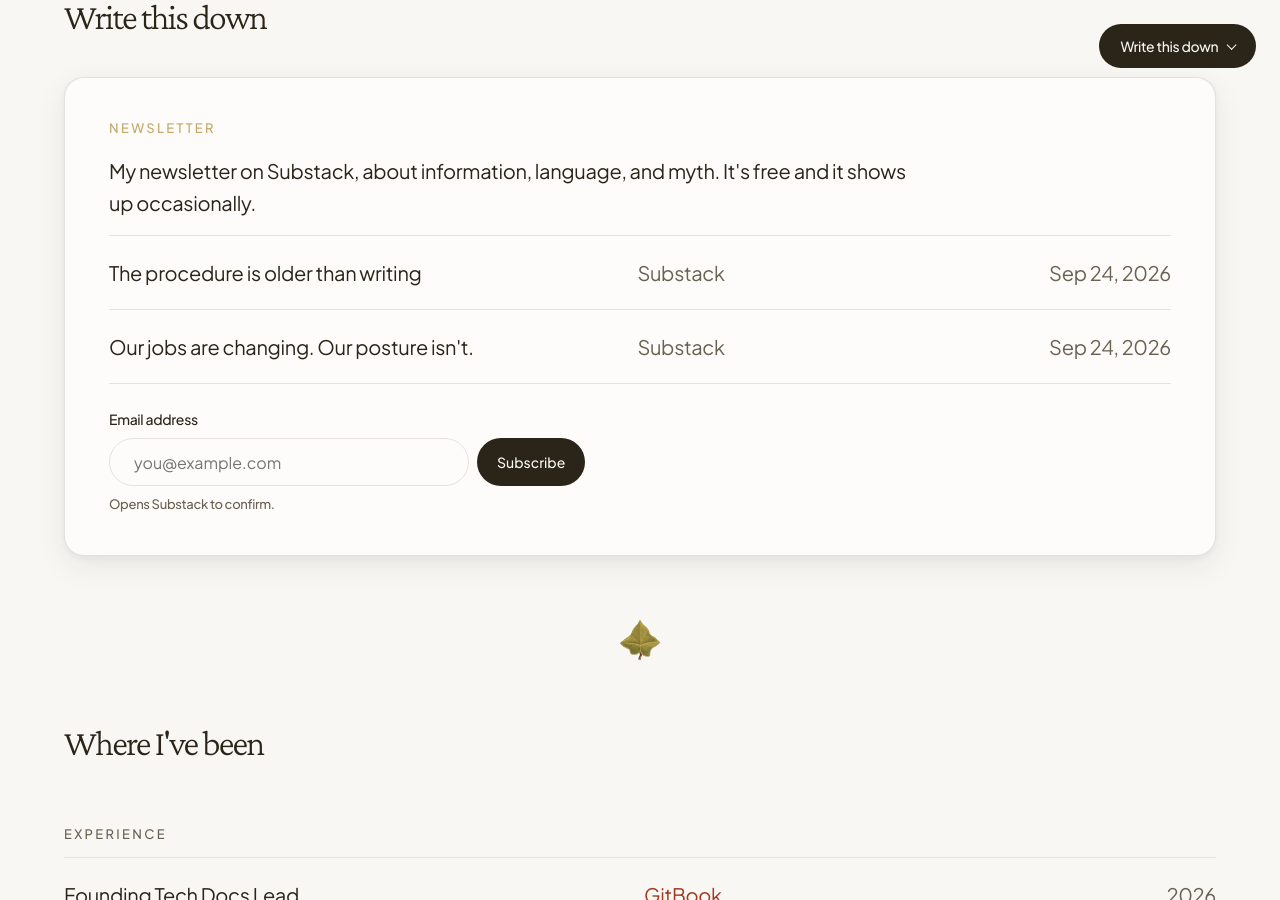
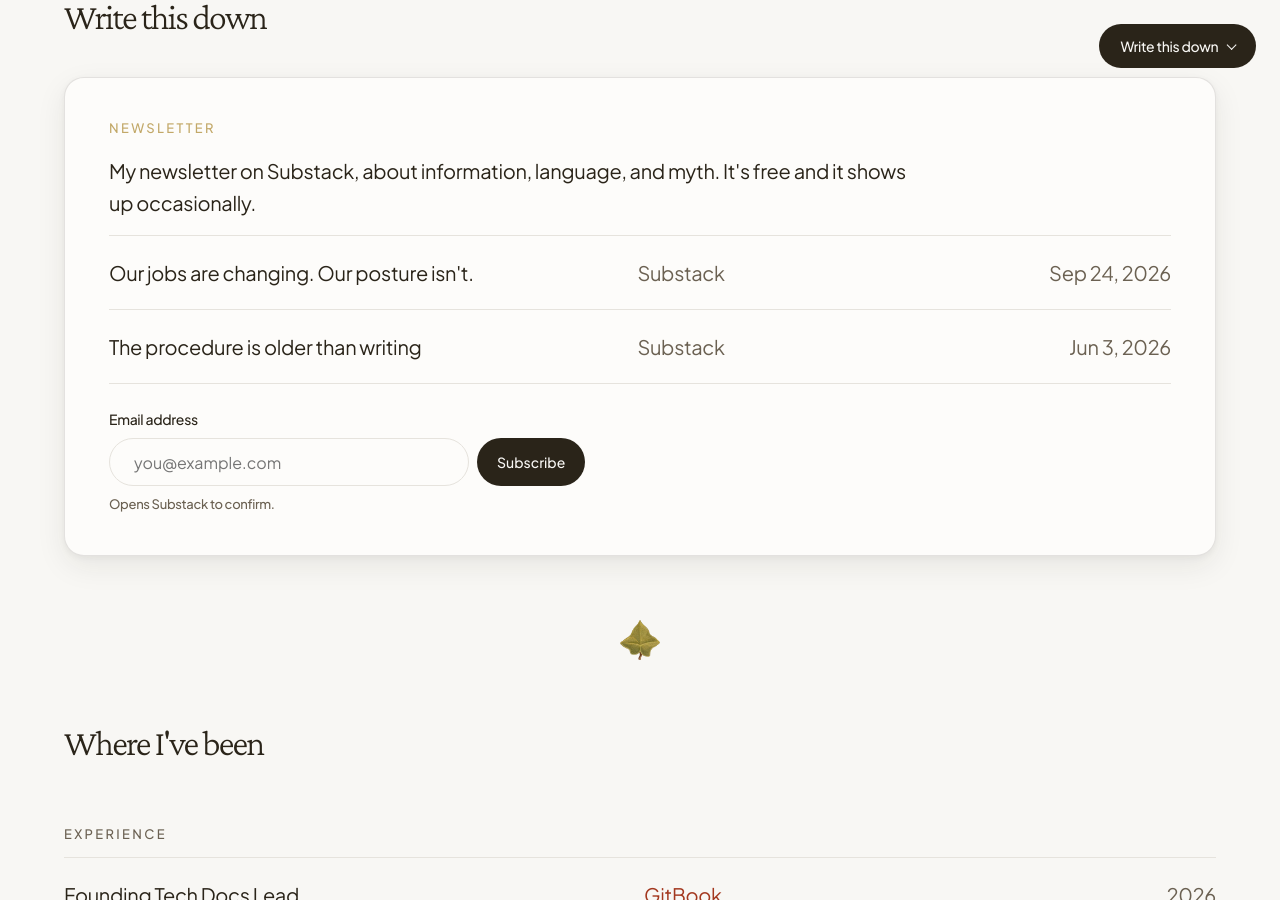
Before and after one commit to scrivera-dugan/site, a Jekyll site: the page built from index.md, in a window 1280 px wide and 900 px high, scrolled down 1958 px. Built offline with Jekyll 4.4.1, drawn with Linux system fonts in a browser that asks for light colours.

Commit message:
Update Substack feed

```diff
--- a/_data/substack.json
+++ b/_data/substack.json
@@ -3,14 +3,14 @@
   "link": "https://sarahdocs.substack.com/",
   "posts": [
     {
-      "title": "The procedure is older than writing",
-      "link": "https://sarahdocs.substack.com/p/the-procedure-is-older-than-writing",
+      "title": "Our jobs are changing. Our posture isn't.",
+      "link": "https://sarahdocs.substack.com/p/our-jobs-are-changing-our-posture",
       "date": "2026-09-24"
     },
     {
-      "title": "Our jobs are changing. Our posture isn't.",
-      "link": "https://sarahdocs.substack.com/p/our-jobs-are-changing-our-posture",
-      "date": "2026-09-24"
+      "title": "The procedure is older than writing",
+      "link": "https://sarahdocs.substack.com/p/the-procedure-is-older-than-writing",
+      "date": "2026-06-03"
     }
   ]
 }
```
